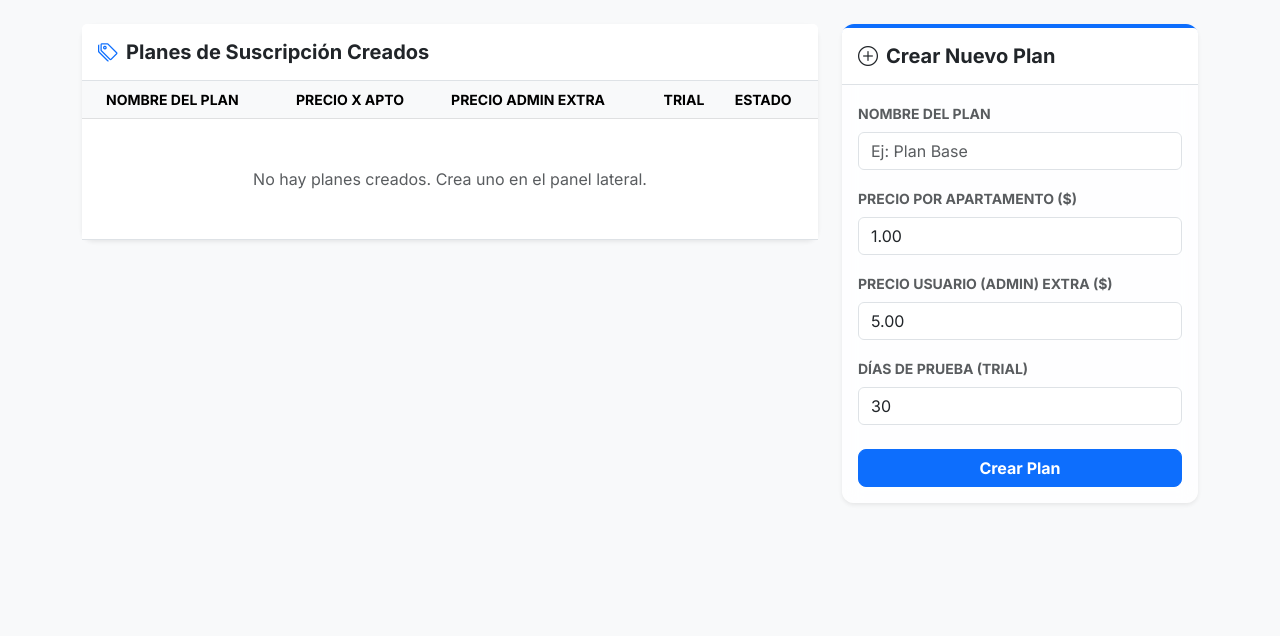
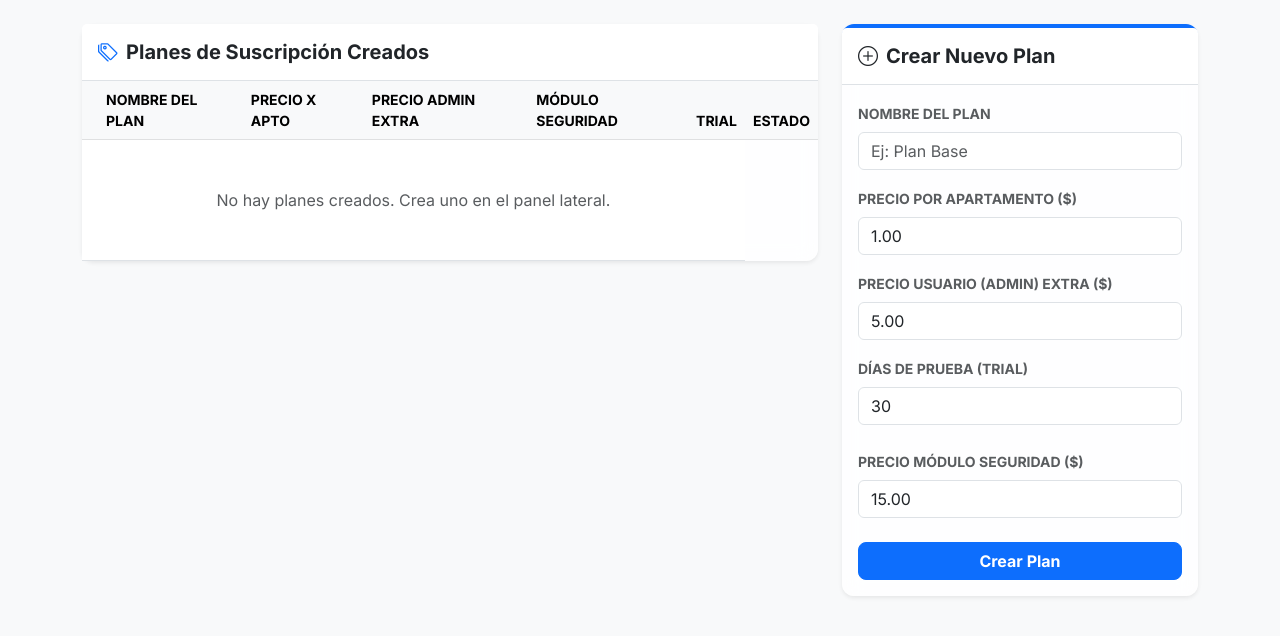
Before and after one commit to Jusetreynoso/saas-residencial, a Django app: page /saas/planes/ in a window 1280 px wide. Shown: the part 80-716 px from the top of the page. Run offline with Django 5.2, Linux system fonts and the light colour scheme; the visitor is signed in with stand-in values (Sample User, id 1); data that the repository does not hold is empty.

Commit message:
ajuste a modulo de crear planes de suscripcion

```diff
--- a/core/templates/core/saas/planes.html
+++ b/core/templates/core/saas/planes.html
@@ -17,6 +17,7 @@
                                 <th class="ps-4">Nombre del Plan</th>
                                 <th>Precio x Apto</th>
                                 <th>Precio Admin Extra</th>
+                                <th>Módulo Seguridad</th>
                                 <th>Trial</th>
                                 <th>Estado</th>
                             </tr>
@@ -27,6 +28,7 @@
                                 <td class="ps-4 fw-bold text-dark">{{ plan.nombre }}</td>
                                 <td><span class="badge bg-success">${{ plan.precio_por_apartamento }} / mes</span></td>
                                 <td><span class="badge bg-secondary">${{ plan.precio_usuario_extra }} / mes</span></td>
+                                <td><span class="badge bg-info text-dark">${{ plan.precio_modulo_seguridad }} / mes</span></td>
                                 <td>{{ plan.dias_prueba_default }} días</td>
                                 <td>
                                     {% if plan.activo %}
@@ -74,6 +76,10 @@
                         <label class="form-label fw-bold text-muted small">DÍAS DE PRUEBA (TRIAL)</label>
                         <input type="number" name="dias_prueba_default" class="form-control" value="30" required>
                     </div>
+                    <div class="mb-4">
+                        <label class="form-label fw-bold text-muted small">PRECIO MÓDULO SEGURIDAD ($)</label>
+                        <input type="number" step="0.01" name="precio_modulo_seguridad" class="form-control" placeholder="15.00" value="15.00" required>
+                    </div>
                     <button type="submit" class="btn btn-primary w-100 fw-bold">Crear Plan</button>
                 </form>
             </div>
--- a/core/views_saas.py
+++ b/core/views_saas.py
@@ -90,13 +90,15 @@ def gestionar_planes(request):
         precio_por_apartamento = request.POST.get('precio_por_apartamento')
         precio_usuario_extra = request.POST.get('precio_usuario_extra')
         dias_prueba = request.POST.get('dias_prueba_default')
+        precio_modulo_seguridad = request.POST.get('precio_modulo_seguridad', 0)
 
         if nombre and precio_por_apartamento:
             PlanSuscripcion.objects.create(
                 nombre=nombre,
                 precio_por_apartamento=precio_por_apartamento,
                 precio_usuario_extra=precio_usuario_extra,
-                dias_prueba_default=dias_prueba
+                dias_prueba_default=dias_prueba,
+                precio_modulo_seguridad=precio_modulo_seguridad
             )
             messages.success(request, f"Plan {nombre} creado correctamente.")
             return redirect('gestionar_planes')
```
